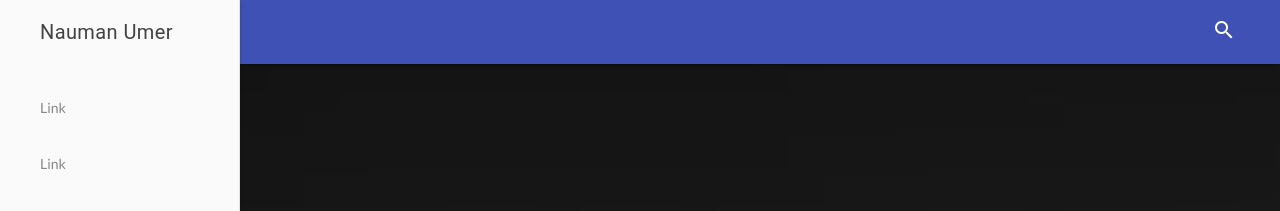
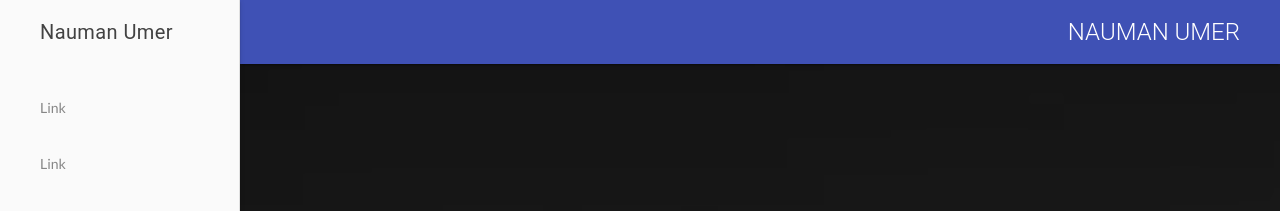
Before and after one commit to nmanumr/nmanumr.com, a Jekyll site: the page built from index.html, in a window 1280 px wide. Shown: the top 211 px of the page. Built offline with Jekyll 4.4.1, drawn with Linux system fonts in a browser that asks for light colours; nearby versions of some CDN libraries.

Commit message:
Update header.html

```diff
--- a/_includes/header.html
+++ b/_includes/header.html
@@ -5,16 +5,8 @@
   <header class="mdl-layout__header">
     <div class="mdl-layout__header-row">
       <div class="mdl-layout-spacer"></div>
-      <div class="mdl-textfield mdl-js-textfield mdl-textfield--expandable
-                  mdl-textfield--floating-label mdl-textfield--align-right">
-        <label class="mdl-button mdl-js-button mdl-button--icon"
-               for="fixed-header-drawer-exp">
-          <i class="material-icons">search</i>
-        </label>
-        <div class="mdl-textfield__expandable-holder">
-          <input class="mdl-textfield__input" type="text" name="sample"
-                 id="fixed-header-drawer-exp">
-        </div>
+      <div>
+        <h2 class="mdl-card__title-text">Nauman Umer</h2>
       </div>
     </div>
   </header>
```
